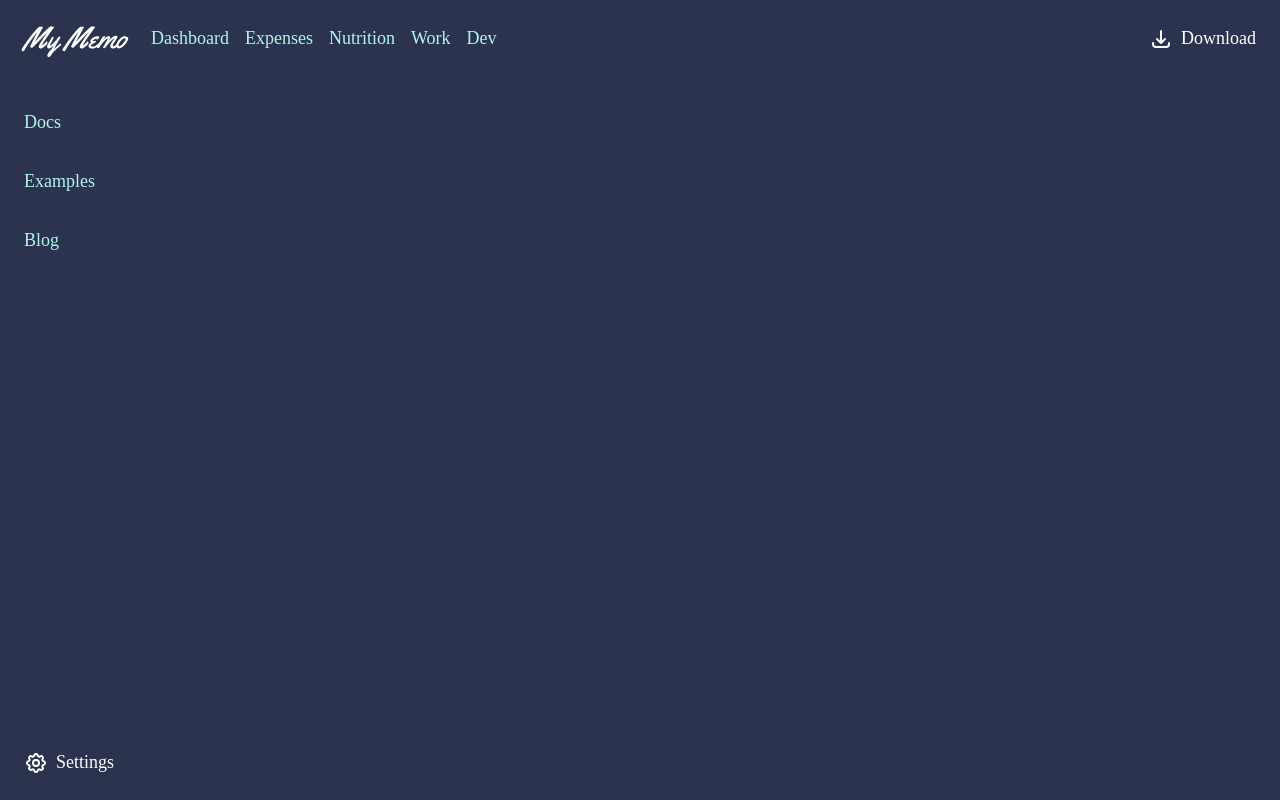
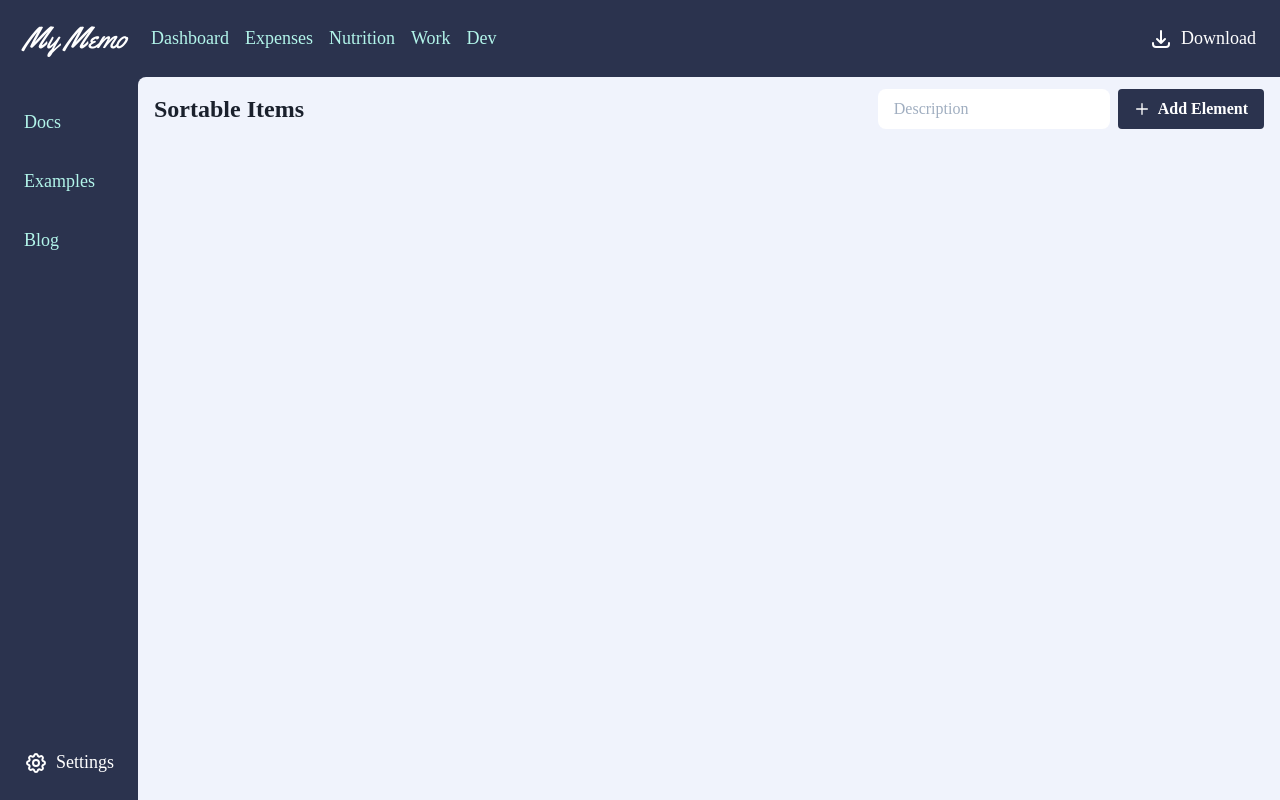
Before and after one commit to walid-sadaoui/my-memo, a React (Create React App) app: page / in a window 1280 px wide. Built offline with nearby package versions, Linux system fonts and the light colour scheme; the HTML template or start-up script is replaced by a standard one; a web font is replaced by a local one.

Commit message:
feat(sortable-items): header

```diff
--- a/src/App.tsx
+++ b/src/App.tsx
@@ -1,12 +1,16 @@
 import React, { FunctionComponent } from "react";
 import Header from "./Components/Header";
 import Sidebar from "./Components/Sidebar";
+import SortableItems from "./Components/SortableItems";
 
 const App: FunctionComponent = () => {
   return (
     <React.Fragment>
       <Header title="My Memo" />
       <Sidebar />
+      <main role="main" className="bg-primary rounded-tl-lg">
+        <SortableItems />
+      </main>
     </React.Fragment>
   );
 };
--- /dev/null
+++ b/src/Components/SortableItems.tsx
@@ -0,0 +1,26 @@
+import React, { FunctionComponent } from "react";
+import { ReactComponent as Plus } from "../assets/images/plus.svg";
+
+const SortableItems: FunctionComponent = () => {
+  return (
+    <section className="flex flex-col flex-1 font-content">
+      <header className="flex px-4 py-2 items-center text-gray-900">
+        <h1 className="text-2xl font-bold">Sortable Items</h1>
+        <form className="flex items-center ml-auto my-1">
+          <input
+            type="text"
+            name="newElementInput"
+            className="mr-2 rounded-lg py-2 px-4"
+            placeholder="Description"
+          />
+          <button className="bg-secondary text-white font-bold py-2 px-4 rounded inline-flex items-center">
+            <Plus className="w-4 h-4 mr-2" />
+            <span>Add Element</span>
+          </button>
+        </form>
+      </header>
+    </section>
+  );
+};
+
+export default SortableItems;
```
Also changed, not shown: src/assets/images/plus.svg (added).
